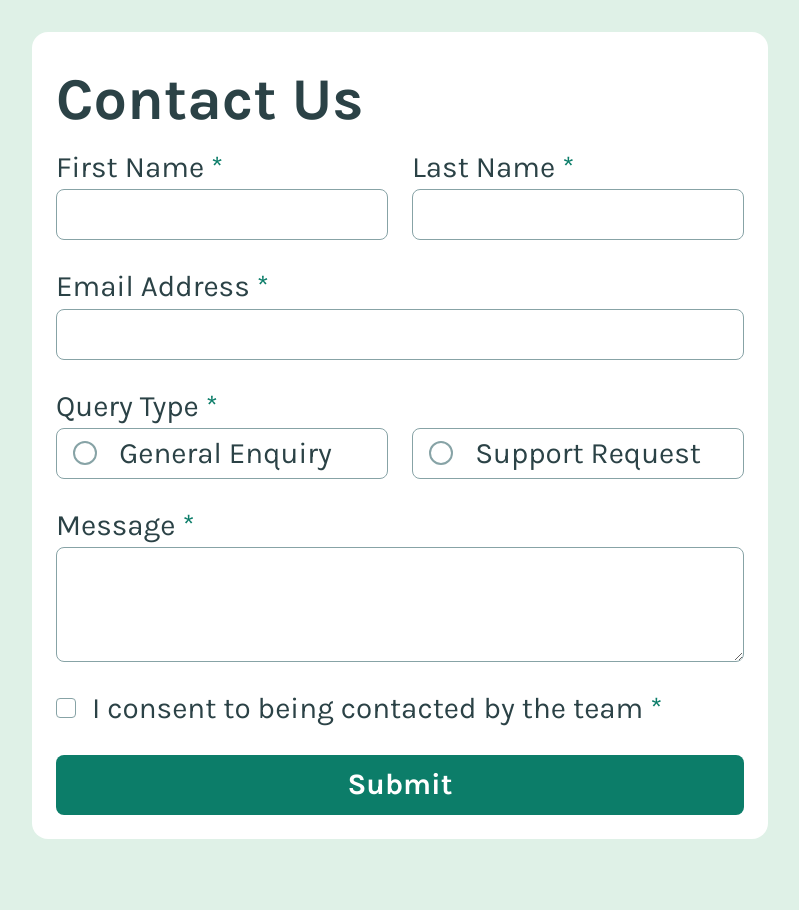
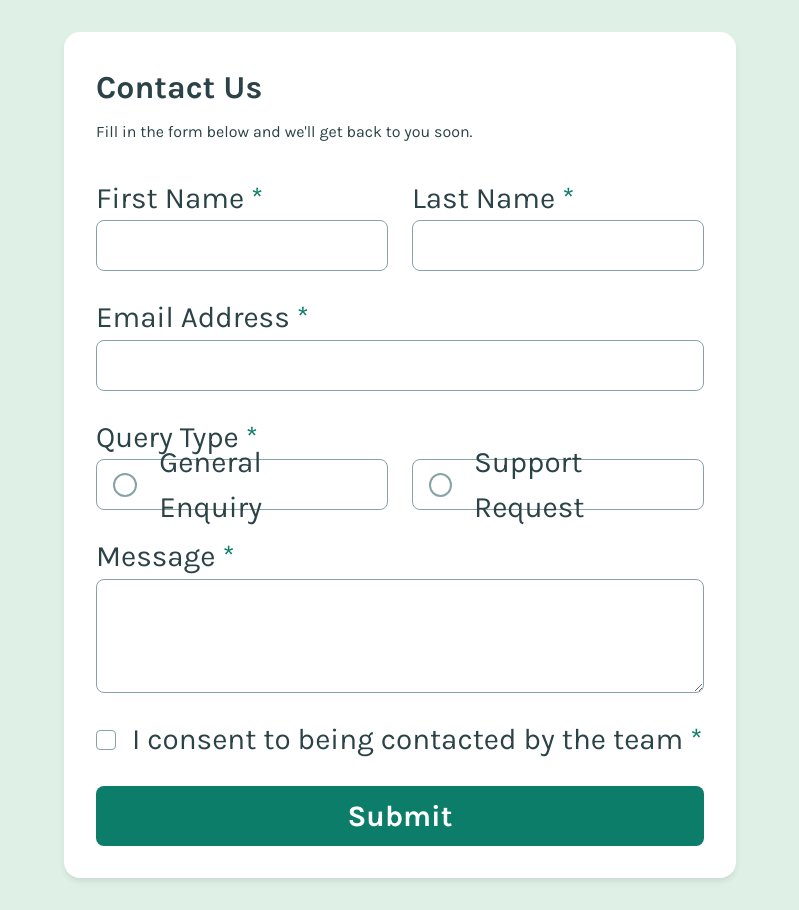
Before and after one commit to mayor-creator/contact_form_app, a React (Vite) app: page / in a window 1280 px wide. Shown: the whole page, without its empty margins (240-1039 px from the left). Before the commit the page ends 871 px from the top, so only its background shows below. Built offline with nearby package versions, Linux system fonts and the light colour scheme.

Commit message:
style: enhance Card component with improved layout and animations

```diff
--- a/src/components/Card.jsx
+++ b/src/components/Card.jsx
@@ -3,13 +3,16 @@ import styles from "./Card.module.css";
 
 export function Card() {
   return (
-    <>
-      <main className={styles.card}>
-        <div>
+    <main className={styles.card}>
+      <section className={styles.card_content}>
+        <header>
           <h1 className={styles.title}>Contact Us</h1>
-        </div>
-        <Form></Form>
-      </main>
-    </>
+          <p className={styles.subtitle}>
+            Fill in the form below and we&apos;ll get back to you soon.
+          </p>
+        </header>
+        <Form />
+      </section>
+    </main>
   );
 }
--- a/src/components/Card.module.css
+++ b/src/components/Card.module.css
@@ -1,7 +1,43 @@
 .card {
+  width: min(100% - 2rem, 50rem);
+  margin-inline: auto;
+  padding: 2rem;
   background-color: var(--color-white);
   border-radius: 1rem;
-  width: min(100% - 2rem, 46rem);
+  box-shadow: 0 4px 6px -1px rgb(0 0 0 / 0.1);
+}
+
+.card_content {
+  max-width: 40rem;
   margin-inline: auto;
-  padding: 1.5rem;
 }
+
+.title {
+  font-size: clamp(1.5rem, 5vw, 2rem);
+  font-weight: bold;
+  color: var(--color-grey900);
+  margin-bottom: 0.5rem;
+}
+
+.subtitle {
+  font-size: 1rem;
+  color: var(--color-grey600);
+  margin-bottom: 2rem;
+}
+
+@media (prefers-reduced-motion: no-preference) {
+  .card {
+    animation: fadeIn 0.3s ease-in-out;
+  }
+}
+
+@keyframes fadeIn {
+  from {
+    opacity: 0;
+    transform: translateY(10px);
+  }
+  to {
+    opacity: 1;
+    transform: translateY(0);
+  }
+}
```
